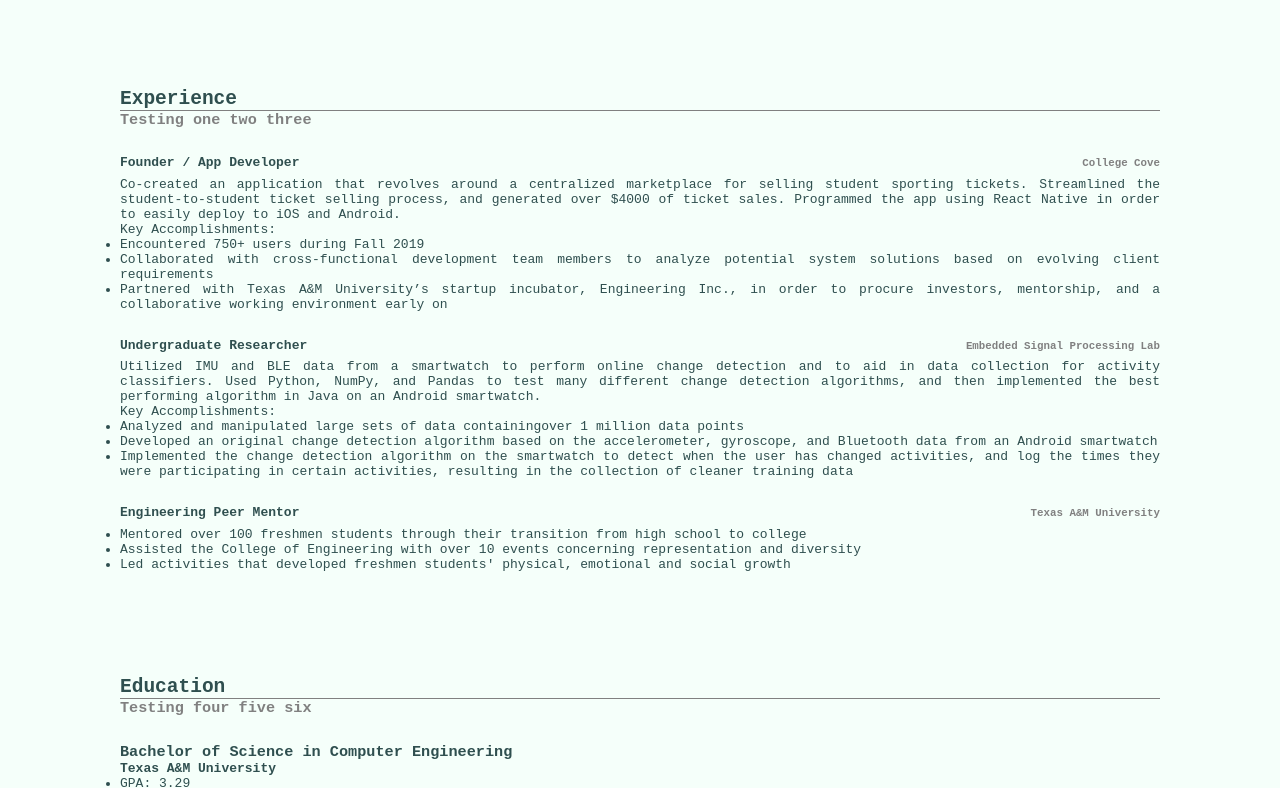
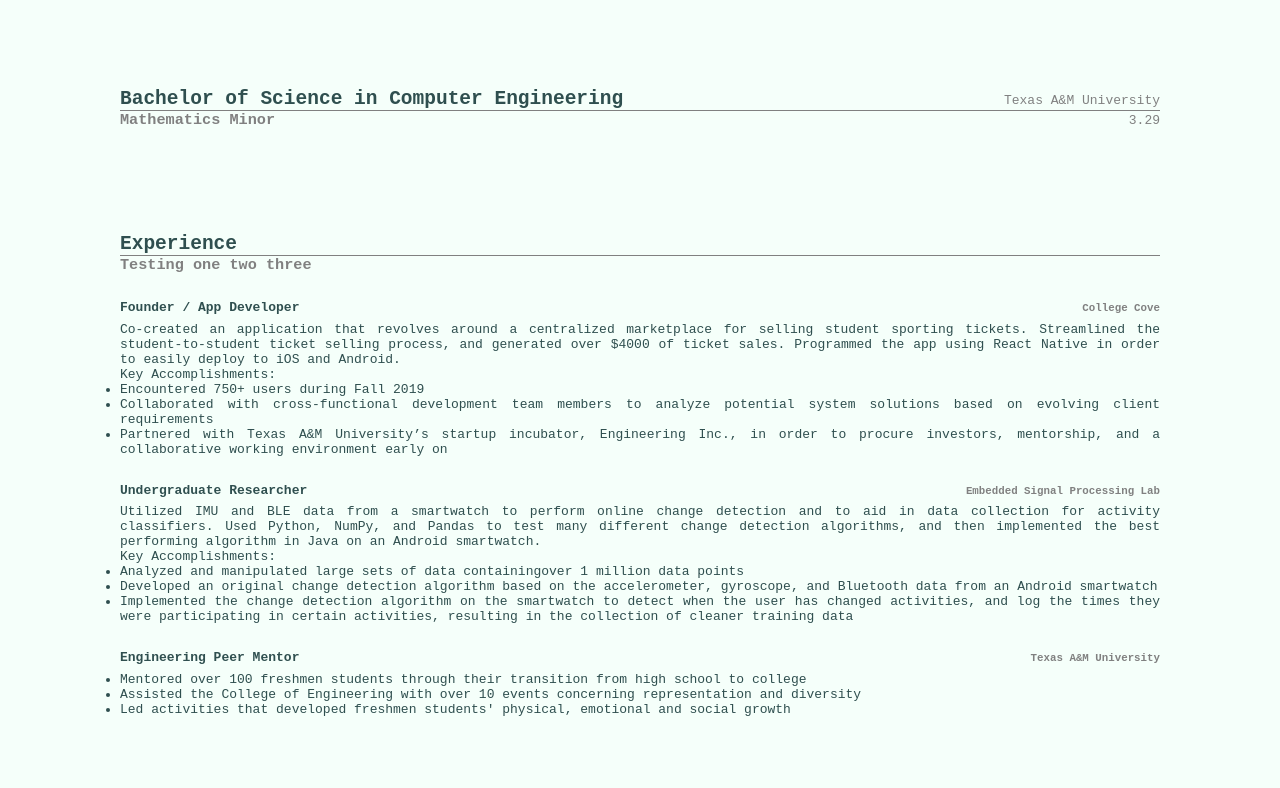
Before and after one commit to bklaing2/bklaing2.github.io, a Gatsby site: page / in a window 1280 px wide. Shown: the part 653-1441 px from the top of the page. Built offline with nearby package versions, Linux system fonts and the light colour scheme; Gatsby itself is replaced by a stand-in of ours.

Commit message:
Finished education section

```diff
--- a/src/pages/index.js
+++ b/src/pages/index.js
@@ -2,18 +2,18 @@
 
 import Layout from '../components/layout'
 
-import Intro from '../sections/1-intro'
-import Experience from '../sections/2-experience'
-import Education from '../sections/3-education'
-import Projects from '../sections/4-projects'
-import Other from '../sections/5-other'
+import Intro from '../sections/intro'
+import Education from '../sections/education'
+import Experience from '../sections/experience'
+import Projects from '../sections/projects'
+import Other from '../sections/other'
 
 
 const IndexPage = () => (
   <Layout>
     <Intro />
+    <Education />
     <Experience />
-    <Education />
     <Projects />
     <Other />
   </Layout>
--- a/src/sections/3-education.js
+++ b/src/sections/education.js
@@ -1,12 +1,14 @@
 import React from 'react'
 import { FaUniversity, FaClock } from 'react-icons/fa';
 import Section from '../components/section'
+
+import style from './education.module.css'
 
 
 let title = 'Education';
 let subtitle = 'Testing four five six';
 
-let education = {
+let edu = {
   school: 'Texas A&M University',
   location: 'College Station, Texas',
   degree: 'Bachelor of Science in Computer Engineering',
@@ -17,14 +19,17 @@
 
 
 export default () => (
-  <Section title={title} subtitle={subtitle}>
+  <section class={style.section}>
 
-      <h3>{education.degree}</h3>
-      <h4>{education.school}</h4>
+    <div class={style.heading}>
+      <h2 class={style.title}>{edu.degree}</h2>
+      <p class={style.subtitle}>{edu.school}</p>
+    </div>
 
-      <ul>
-          <li>GPA: {education.gpa}</li>
-          <li>Minor: {education.minor}</li>
-      </ul>
-  </Section>
+    <div class={style.subheading}>
+      <h3 class={style.subtitle}>{edu.minor} Minor</h3>
+      <p class={style.subtitle}>{edu.gpa}</p>
+    </div>
+
+  </section>
 )
--- /dev/null
+++ b/src/sections/education.module.css
@@ -0,0 +1,37 @@
+.section {
+  display: flex;
+  flex-direction: column;
+  align-items: flex-start;
+
+  margin-top: 8rem;
+}
+
+.heading {
+  display: flex;
+  flex-direction: row;
+  justify-content: space-between;
+  align-items: baseline;
+
+  width: 100%;
+
+  border-bottom: 1px solid var(--secondary);
+}
+
+.subheading {
+  display: flex;
+  flex-direction: row;
+  justify-content: space-between;
+  align-items: baseline;
+
+  width: 100%;
+}
+
+.title {
+  display: inline-block;
+  color: var(--primary);
+}
+
+.subtitle {
+  display: inline-block;
+  color: var(--secondary);
+}
--- a/src/sections/1-intro.js
+++ b/src/sections/intro.js
@@ -2,13 +2,13 @@
 // import Section from '../components/section'
 import Socials from '../components/socials'
 
-import style from './1-intro.module.css'
+import style from './intro.module.css'
 
 
 export default () => (
   // <Section title={title} subtitle={subtitle}>
 
-    <div class='row' style={{marginTop: '8rem'}}>
+    <section class='row' style={{marginTop: '8rem'}}>
       <div class={style.profile}>
         <img src={require('../images/headshot.jpeg')} alt='Headshot of Bryceson Laing' class={style.headshot} />
 
@@ -17,9 +17,9 @@
 
       <div class={style.blurb}>
         <h1>Howdy!</h1>
-        Howdy!
+        <p>Howdy!</p>
       </div>
-    </div>
+    </section>
 
   // </Section>
 )
--- a/src/styles/global.css
+++ b/src/styles/global.css
@@ -31,7 +31,7 @@
 .tertiary { color: var(--tertiary); }
 
 
-a { text-decoration: none; }
+a { text-decoration: none; color: var(--secondary); }
 
 .glitch {
   color: var(--primary);
```
Also changed, not shown: src/sections/intro.module.css (renamed from src/sections/1-intro.module.css, +3 -4 lines), src/sections/experience.js (renamed from src/sections/2-experience.js), src/sections/other.js (renamed from src/sections/5-other.js), src/sections/projects.js (renamed from src/sections/4-projects.js).
